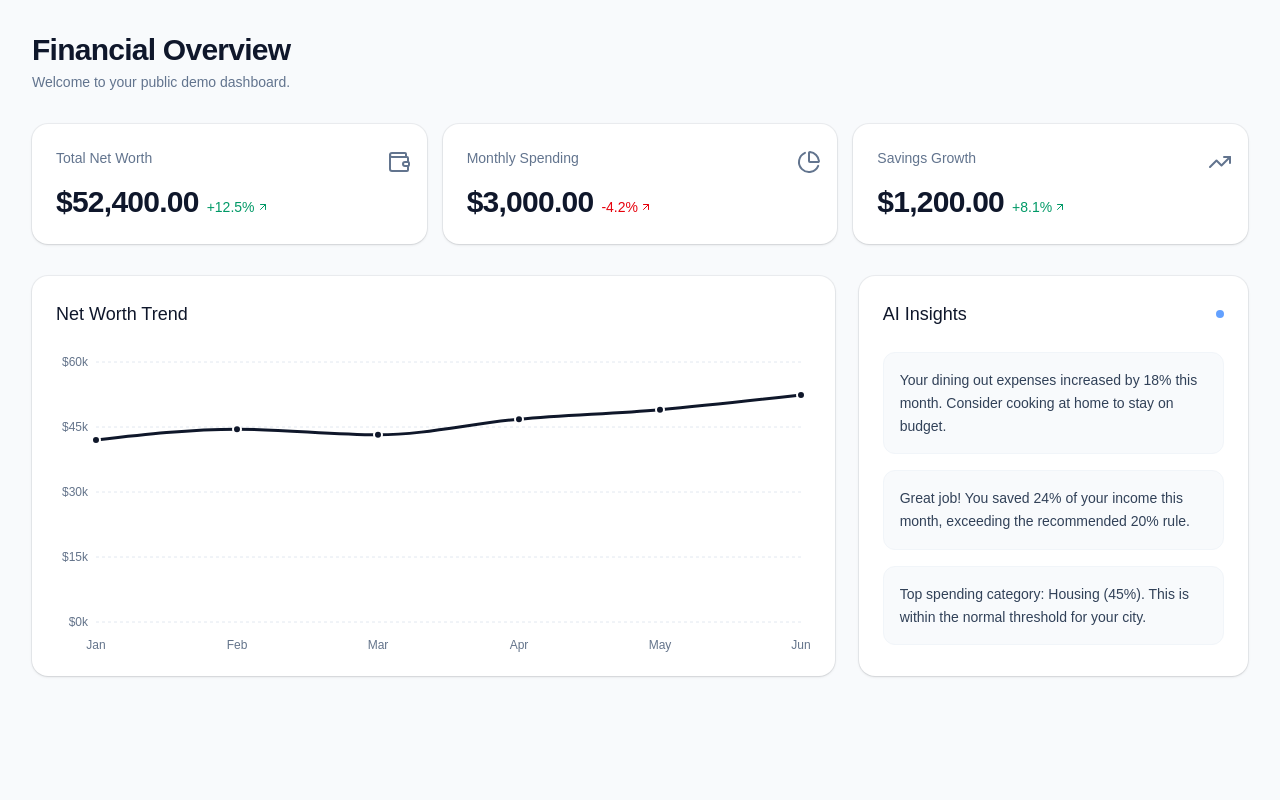
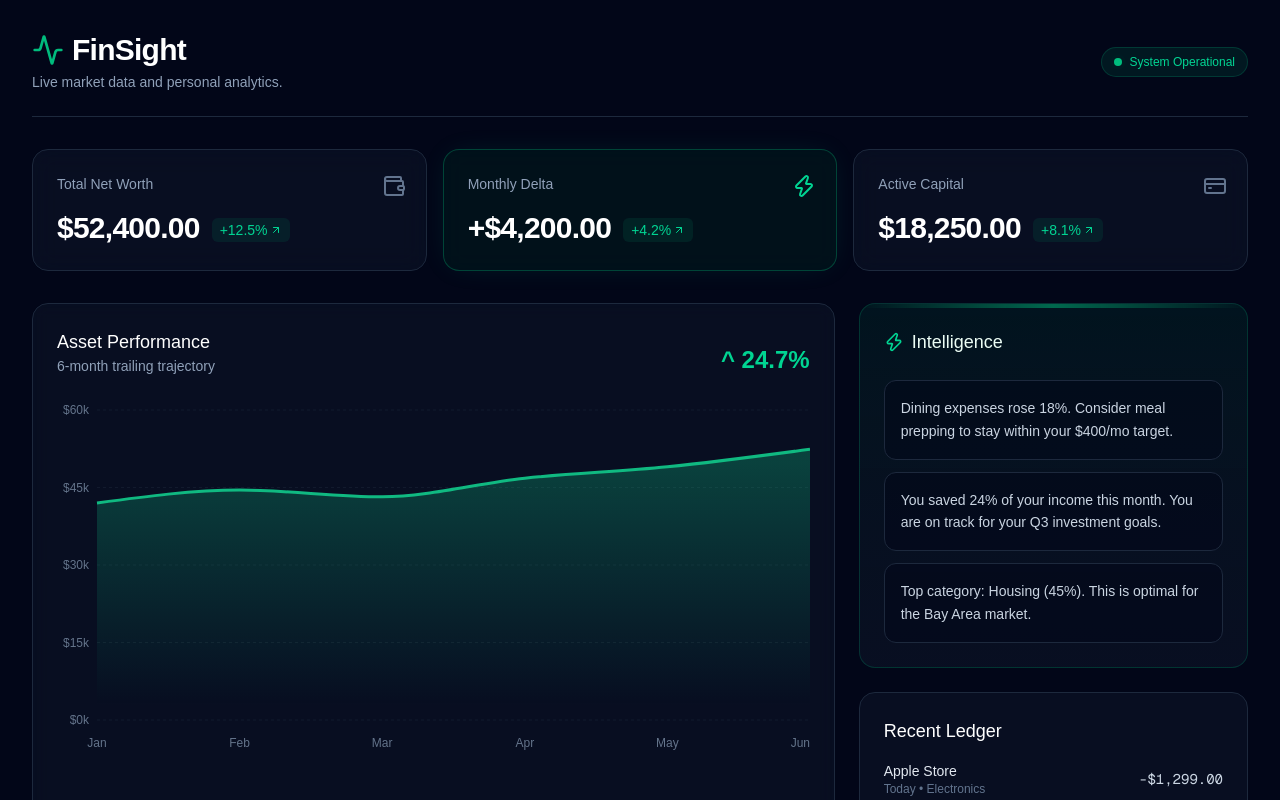
Before and after one commit to ojasvi24-coder/finsight, a Next.js app: page /dashboard in a window 1280 px wide. Shown: the top 800 px of the page. Built offline with nearby package versions, Linux system fonts and the light colour scheme.

Commit message:
feat: upgrade to dark mode aesthetic

```diff
--- a/src/app/dashboard/page.tsx
+++ b/src/app/dashboard/page.tsx
@@ -1,47 +1,91 @@
 import { TrendChart } from "@/components/charts/TrendChart";
-import { aiInsights } from "@/lib/mock-data";
-import { ArrowUpRight, Wallet, PieChart as PieIcon, TrendingUp } from "lucide-react";
+import { aiInsights, recentTransactions } from "@/lib/mock-data";
+import { ArrowUpRight, Wallet, Activity, Zap, CreditCard } from "lucide-react";
 
 export default function Dashboard() {
   return (
-    <div className="min-h-screen bg-slate-50 p-6 lg:p-8">
+    <div className="min-h-screen bg-slate-950 text-slate-50 p-4 sm:p-6 lg:p-8 selection:bg-emerald-500/30">
       <div className="mx-auto max-w-7xl space-y-8">
 
         {/* Header */}
-        <header className="flex flex-col gap-1">
-          <h1 className="text-3xl font-semibold tracking-tight text-slate-900">Financial Overview</h1>
-          <p className="text-sm text-slate-500">Welcome to your public demo dashboard.</p>
+        <header className="flex flex-col sm:flex-row sm:items-center justify-between gap-4 border-b border-slate-800 pb-6">
+          <div>
+            <h1 className="text-3xl font-semibold tracking-tight text-white flex items-center gap-2">
+              <Activity className="h-8 w-8 text-emerald-500" />
+              FinSight
+            </h1>
+            <p className="text-sm text-slate-400 mt-1">Live market data and personal analytics.</p>
+          </div>
+          <div className="flex items-center gap-3">
+            <span className="flex items-center gap-2 text-xs font-medium px-3 py-1.5 rounded-full bg-emerald-500/10 text-emerald-400 border border-emerald-500/20">
+              <span className="relative flex h-2 w-2">
+                <span className="animate-ping absolute inline-flex h-full w-full rounded-full bg-emerald-400 opacity-75"></span>
+                <span className="relative inline-flex rounded-full h-2 w-2 bg-emerald-500"></span>
+              </span>
+              System Operational
+            </span>
+          </div>
         </header>
 
         {/* Top Metric Cards */}
         <div className="grid gap-4 md:grid-cols-3">
           <MetricCard title="Total Net Worth" value="$52,400.00" trend="+12.5%" icon={<Wallet />} />
-          <MetricCard title="Monthly Spending" value="$3,000.00" trend="-4.2%" icon={<PieIcon />} isInverse />
-          <MetricCard title="Savings Growth" value="$1,200.00" trend="+8.1%" icon={<TrendingUp />} />
+          <MetricCard title="Monthly Delta" value="+$4,200.00" trend="+4.2%" icon={<Zap />} isHighlight />
+          <MetricCard title="Active Capital" value="$18,250.00" trend="+8.1%" icon={<CreditCard />} />
         </div>
 
         {/* Main Grid Layout */}
         <div className="grid gap-6 lg:grid-cols-3">
 
           {/* Main Chart Area */}
-          <div className="lg:col-span-2 rounded-2xl bg-white p-6 shadow-sm ring-1 ring-slate-900/5">
-            <h2 className="text-lg font-medium text-slate-900 mb-6">Net Worth Trend</h2>
+          <div className="lg:col-span-2 rounded-2xl bg-slate-900/50 p-6 border border-slate-800 backdrop-blur-sm transition-colors hover:border-slate-700">
+            <div className="flex justify-between items-end mb-6">
+              <div>
+                <h2 className="text-lg font-medium text-white">Asset Performance</h2>
+                <p className="text-sm text-slate-400">6-month trailing trajectory</p>
+              </div>
+              <div className="text-right">
+                <span className="text-2xl font-bold text-emerald-400">^ 24.7%</span>
+              </div>
+            </div>
             <TrendChart />
           </div>
 
-          {/* AI Insights Sidebar */}
-          <div className="rounded-2xl bg-white p-6 shadow-sm ring-1 ring-slate-900/5">
-            <div className="flex items-center justify-between mb-6">
-              <h2 className="text-lg font-medium text-slate-900">AI Insights</h2>
-              <span className="flex h-2 w-2 rounded-full bg-blue-500 animate-pulse"></span>
+          {/* Right Sidebar: AI & Transactions */}
+          <div className="space-y-6">
+
+            {/* AI Engine */}
+            <div className="rounded-2xl bg-gradient-to-b from-emerald-900/20 to-slate-900/50 p-6 border border-emerald-500/20 relative overflow-hidden">
+              <div className="absolute top-0 left-0 w-full h-1 bg-gradient-to-r from-transparent via-emerald-500 to-transparent opacity-50"></div>
+              <div className="flex items-center gap-2 mb-6">
+                <Zap className="h-5 w-5 text-emerald-400" />
+                <h2 className="text-lg font-medium text-emerald-50">Intelligence</h2>
               </div>
 
-            <div className="space-y-4">
+              <div className="space-y-3">
                 {aiInsights.map((insight) => (
-                <div key={insight.id} className="rounded-xl bg-slate-50 p-4 border border-slate-100">
-                  <p className="text-sm leading-relaxed text-slate-700">
+                  <div key={insight.id} className="rounded-xl bg-slate-950/50 p-4 border border-slate-800 hover:border-emerald-500/30 transition-colors">
+                    <p className="text-sm leading-relaxed text-slate-300">
                       {insight.message}
                     </p>
+                  </div>
+                ))}
+              </div>
+            </div>
+
+            {/* Transactions */}
+            <div className="rounded-2xl bg-slate-900/50 p-6 border border-slate-800">
+              <h2 className="text-lg font-medium text-white mb-4">Recent Ledger</h2>
+              <div className="space-y-4">
+                {recentTransactions.map((tx) => (
+                  <div key={tx.id} className="flex items-center justify-between group">
+                    <div className="flex flex-col">
+                      <span className="text-sm font-medium text-slate-200 group-hover:text-emerald-400 transition-colors">{tx.name}</span>
+                      <span className="text-xs text-slate-500">{tx.date} • {tx.category}</span>
+                    </div>
+                    <span className={`text-sm font-mono ${tx.amount > 0 ? 'text-emerald-400' : 'text-slate-300'}`}>
+                      {tx.amount > 0 ? '+' : ''}{tx.amount.toLocaleString('en-US', { style: 'currency', currency: 'USD' })}
+                    </span>
                   </div>
                 ))}
               </div>
@@ -50,22 +94,25 @@ export default function Dashboard() {
           </div>
         </div>
       </div>
+    </div>
   );
 }
 
 // Reusable Sub-component
-function MetricCard({ title, value, trend, icon, isInverse = false }: { title: string, value: string, trend: string, icon: React.ReactNode, isInverse?: boolean }) {
-  const trendColor = isInverse ? "text-red-600" : "text-emerald-600";
-
+function MetricCard({ title, value, trend, icon, isHighlight = false }: { title: string, value: string, trend: string, icon: React.ReactNode, isHighlight?: boolean }) {
   return (
-    <div className="rounded-2xl bg-white p-6 shadow-sm ring-1 ring-slate-900/5 flex flex-col justify-between">
-      <div className="flex items-center justify-between text-slate-500">
+    <div className={`rounded-2xl p-6 border backdrop-blur-md transition-all duration-300 hover:-translate-y-1 ${
+      isHighlight
+        ? "bg-emerald-950/30 border-emerald-500/30 shadow-[0_0_30px_-10px_rgba(16,185,129,0.2)]"
+        : "bg-slate-900/50 border-slate-800 hover:border-slate-700"
+    }`}>
+      <div className="flex items-center justify-between text-slate-400">
         <span className="text-sm font-medium">{title}</span>
-        <div className="h-4 w-4">{icon}</div>
+        <div className={`h-5 w-5 ${isHighlight ? "text-emerald-400" : "text-slate-500"}`}>{icon}</div>
       </div>
-      <div className="mt-4 flex items-baseline gap-2">
-        <span className="text-3xl font-semibold tracking-tight text-slate-900">{value}</span>
-        <span className={`text-sm font-medium flex items-center ${trendColor}`}>
+      <div className="mt-4 flex items-end gap-3">
+        <span className="text-3xl font-semibold tracking-tight text-white">{value}</span>
+        <span className="text-sm font-medium flex items-center text-emerald-400 mb-1 bg-emerald-500/10 px-2 py-0.5 rounded-md">
           {trend} <ArrowUpRight className="h-3 w-3 ml-0.5" />
         </span>
       </div>
--- a/src/components/charts/TrendChart.tsx
+++ b/src/components/charts/TrendChart.tsx
@@ -1,14 +1,20 @@
 "use client";
 
-import { LineChart, Line, XAxis, YAxis, CartesianGrid, Tooltip, ResponsiveContainer } from 'recharts';
+import { AreaChart, Area, XAxis, YAxis, CartesianGrid, Tooltip, ResponsiveContainer } from 'recharts';
 import { monthlyTrends } from '@/lib/mock-data';
 
 export function TrendChart() {
   return (
-    <div className="h-[300px] w-full">
+    <div className="h-[350px] w-full">
       <ResponsiveContainer width="100%" height="100%">
-        <LineChart data={monthlyTrends} margin={{ top: 10, right: 10, left: -20, bottom: 0 }}>
-          <CartesianGrid strokeDasharray="3 3" vertical={false} stroke="#e2e8f0" />
+        <AreaChart data={monthlyTrends} margin={{ top: 10, right: 0, left: -20, bottom: 0 }}>
+          <defs>
+            <linearGradient id="colorBalance" x1="0" y1="0" x2="0" y2="1">
+              <stop offset="5%" stopColor="#10b981" stopOpacity={0.3}/>
+              <stop offset="95%" stopColor="#10b981" stopOpacity={0}/>
+            </linearGradient>
+          </defs>
+          <CartesianGrid strokeDasharray="3 3" vertical={false} stroke="#1e293b" opacity={0.5} />
           <XAxis
             dataKey="month"
             axisLine={false}
@@ -23,18 +29,26 @@ export function TrendChart() {
             tickFormatter={(value) => `$${value / 1000}k`}
           />
           <Tooltip
-            contentStyle={{ borderRadius: '8px', border: 'none', boxShadow: '0 4px 6px -1px rgb(0 0 0 / 0.1)' }}
-            formatter={(value: any) => [`$${value.toLocaleString()}`, 'Amount']}
+            contentStyle={{
+              backgroundColor: 'rgba(15, 23, 42, 0.9)',
+              backdropFilter: 'blur(8px)',
+              borderColor: '#1e293b',
+              borderRadius: '12px',
+              color: '#f8fafc'
+            }}
+            itemStyle={{ color: '#10b981' }}
+            formatter={(value: any) => [`$${value.toLocaleString()}`, 'Net Worth']}
           />
-          <Line
+          <Area
             type="monotone"
             dataKey="balance"
-            stroke="#0f172a"
+            stroke="#10b981"
             strokeWidth={3}
-            dot={{ r: 4, fill: '#0f172a', strokeWidth: 2, stroke: '#fff' }}
-            activeDot={{ r: 6 }}
+            fillOpacity={1}
+            fill="url(#colorBalance)"
+            activeDot={{ r: 6, fill: '#10b981', stroke: '#020617', strokeWidth: 4 }}
           />
-        </LineChart>
+        </AreaChart>
       </ResponsiveContainer>
     </div>
   );
--- a/src/lib/mock-data.ts
+++ b/src/lib/mock-data.ts
@@ -7,27 +7,27 @@ export const monthlyTrends = [
   { month: "Jun", balance: 52400, spending: 3000 },
 ];
 
-export const spendingCategories = [
-  { name: "Housing", value: 2000, fill: "#0f172a" },
-  { name: "Food", value: 800, fill: "#334155" },
-  { name: "Transport", value: 400, fill: "#64748b" },
-  { name: "Entertainment", value: 300, fill: "#94a3b8" },
-];
-
 export const aiInsights = [
   {
     id: 1,
     type: "warning",
-    message: "Your dining out expenses increased by 18% this month. Consider cooking at home to stay on budget.",
+    message: "Dining expenses rose 18%. Consider meal prepping to stay within your $400/mo target.",
   },
   {
     id: 2,
     type: "success",
-    message: "Great job! You saved 24% of your income this month, exceeding the recommended 20% rule.",
+    message: "You saved 24% of your income this month. You are on track for your Q3 investment goals.",
   },
   {
     id: 3,
     type: "info",
-    message: "Top spending category: Housing (45%). This is within the normal threshold for your city.",
+    message: "Top category: Housing (45%). This is optimal for the Bay Area market.",
   }
 ];
+
+export const recentTransactions = [
+  { id: "tx-1", name: "Apple Store", category: "Electronics", amount: -1299.00, date: "Today", status: "Completed" },
+  { id: "tx-2", name: "Stripe Payout", category: "Income", amount: 4250.00, date: "Yesterday", status: "Completed" },
+  { id: "tx-3", name: "Whole Foods", category: "Groceries", amount: -142.50, date: "Jun 12", status: "Pending" },
+  { id: "tx-4", name: "Equinox Fitness", category: "Health", amount: -250.00, date: "Jun 10", status: "Completed" },
+];
```
Lines whose indentation alone changed are shown as unchanged.
